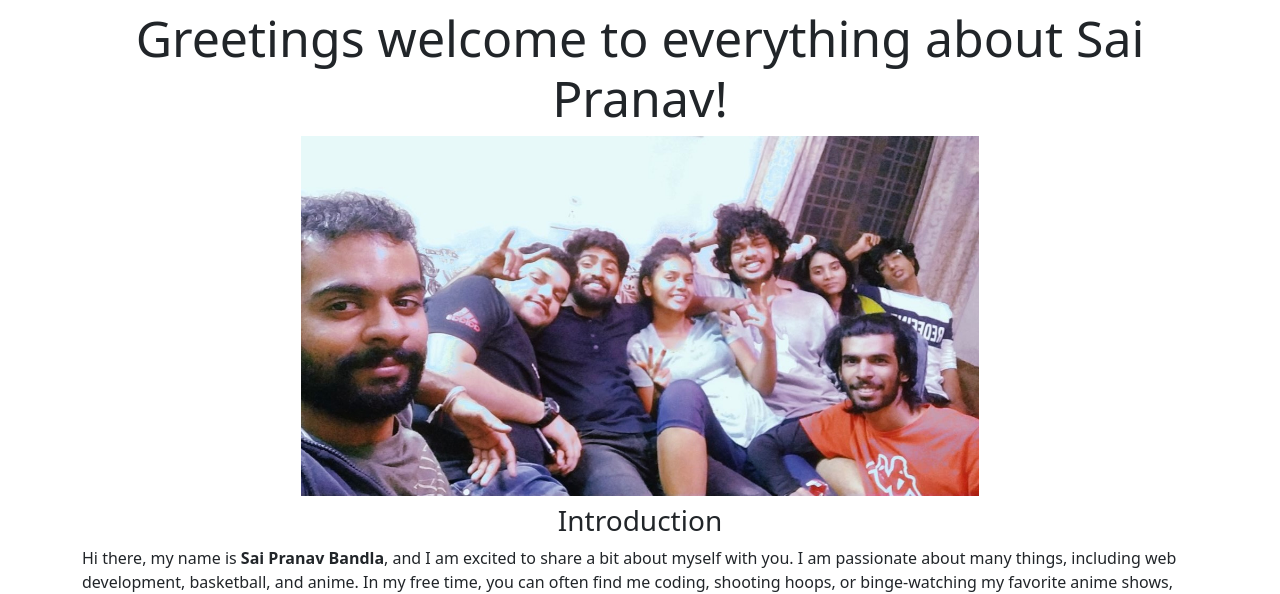
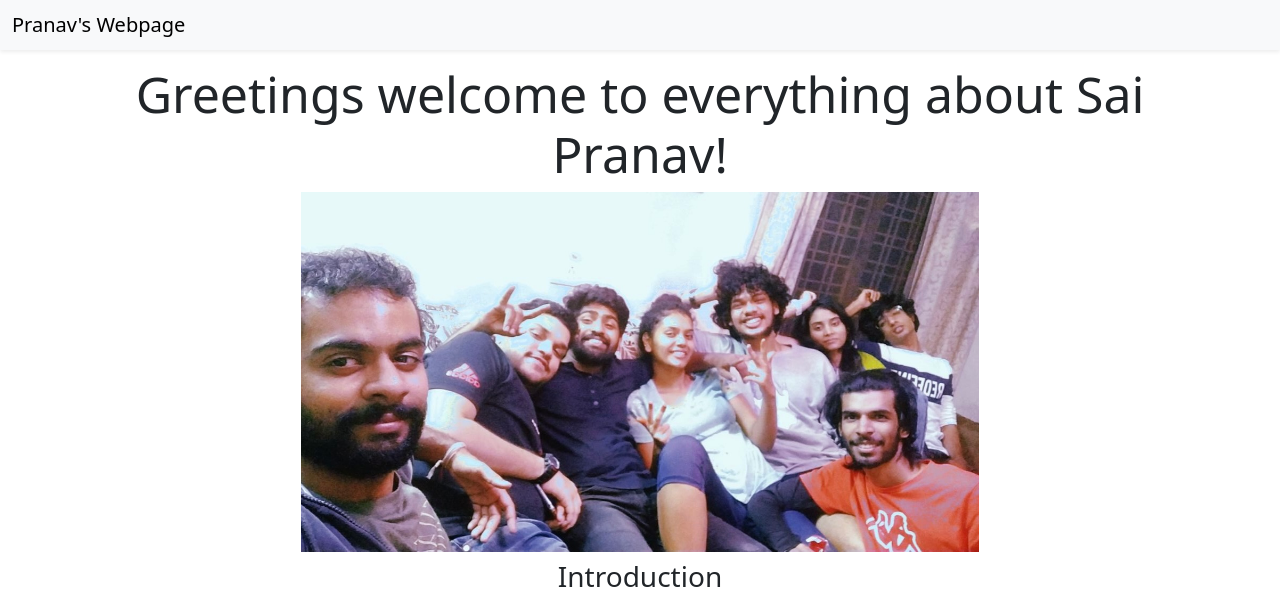
Before and after one commit to saipranav789/sai_pranavs_flask_website, a Flask app: page / in a window 1280 px wide. Shown: the top 594 px of the page. Run offline with Flask 2, Linux system fonts and the light colour scheme.

Commit message:
Included Nav bar

```diff
--- a/templates/home.html
+++ b/templates/home.html
@@ -3,6 +3,8 @@
 
   <head>
     <title> Pranavs Webpage </title>
+     <link rel="shortcut icon" href="/static/favicon.ico" type="image/x-icon">
+
     <meta charset="utf-8">
     <meta name="viewport" content="width=device-width, initial-scale=1">
      <link href="https://cdn.jsdelivr.net/npm/bootstrap@5.3.0-alpha1/dist/css/bootstrap.min.css" rel="stylesheet" integrity="sha384-GLhlTQ8iRABdZLl6O3oVMWSktQOp6b7In1Zl3/Jr59b6EGGoI1aFkw7cmDA6j6gD" crossorigin="anonymous">
@@ -19,6 +21,7 @@
 
   </head>
   <body>
+    {%include 'nav.html'%}
     <div class="container">
     <h5 class="text-center mt-2 mb-2">Greetings welcome to everything about Sai Pranav!</h5>
       <div style="text-align:center">
--- /dev/null
+++ b/templates/nav.html
@@ -0,0 +1,6 @@
+<nav class="navbar bg-body-tertiary shadow-sm fixed-top bg-white" >
+  <div class="container-fluid">
+    <span class="navbar-brand mb-0 h1">Pranav's Webpage</span>
+  </div>
+</nav>
+<div style="height:56px"></div>
```
